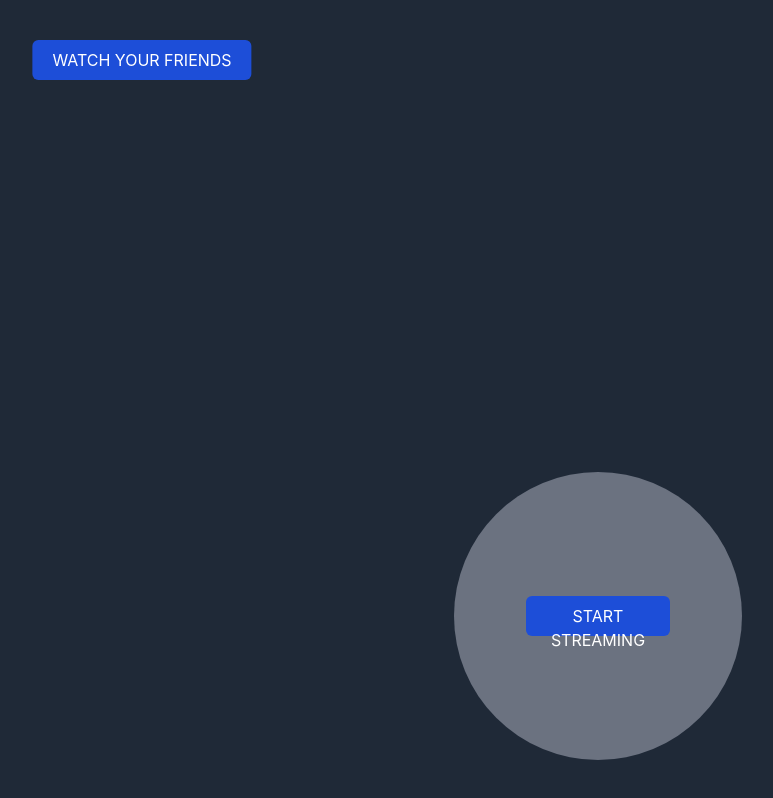
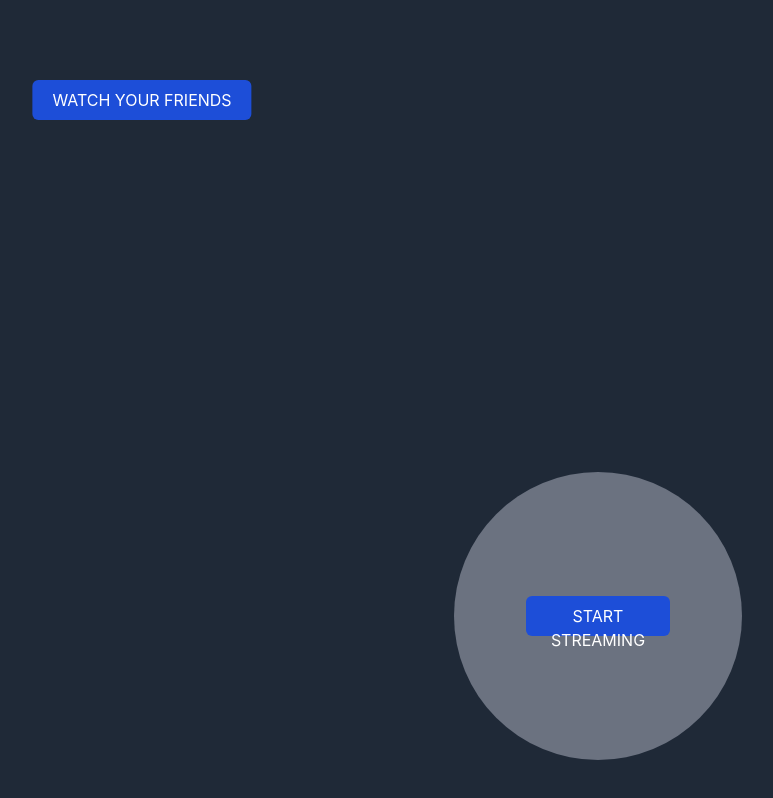
Before and after one commit to dipeshhkc/learning-webrtc-ion-sfu, a React (Create React App) app in the folder client/: page / in a window 1280 px wide. Shown: the whole page, without its empty margins (498-1271 px from the left). Built offline with nearby package versions, Linux system fonts and the light colour scheme; what @tailwindcss/typography would draw is missing.

Commit message:
fix: css styles

```diff
--- a/client/src/App.tsx
+++ b/client/src/App.tsx
@@ -7,7 +7,7 @@ function App() {
   const [receiverEnabled, setReceiverEnabled] = useState(false);
 
   return (
-    <div className="bg-gray-800 min-h-screen">
+    <div className="bg-gray-800 min-h-screen overflow-auto">
       <div className="bg-gray-500 w-72 h-72 rounded-full fixed right-10 bottom-10 overflow-hidden z-10">
         {!senderEnabled ? (
           <button
@@ -20,7 +20,7 @@ function App() {
           <Sender />
         )}
       </div>
-      <div className="relative h-128">
+      <div className="relative mt-10">
         {!receiverEnabled ? (
           <button
             className="bg-blue-700 absolute top-10 left-1/2 transform -translate-x-1/2 text-white max-h-10 max-w-60 rounded-md px-5 py-2"
```
